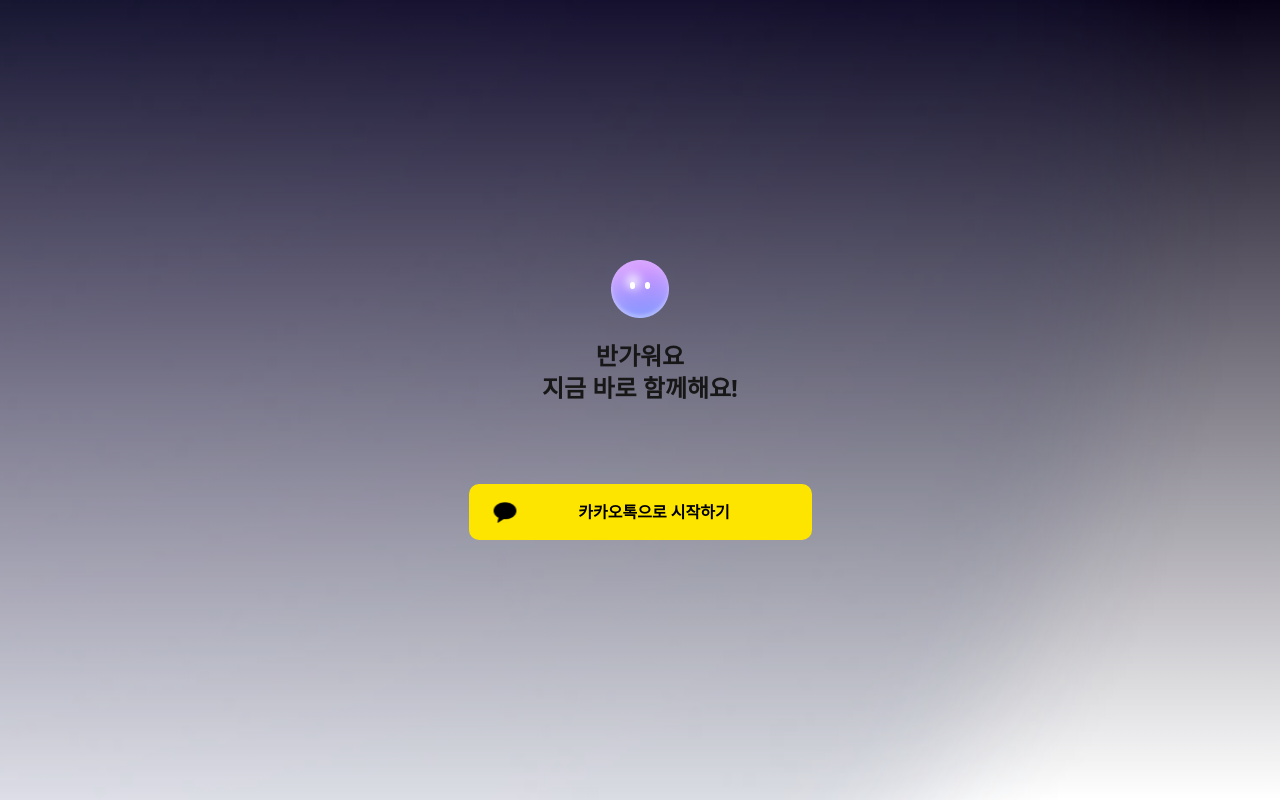
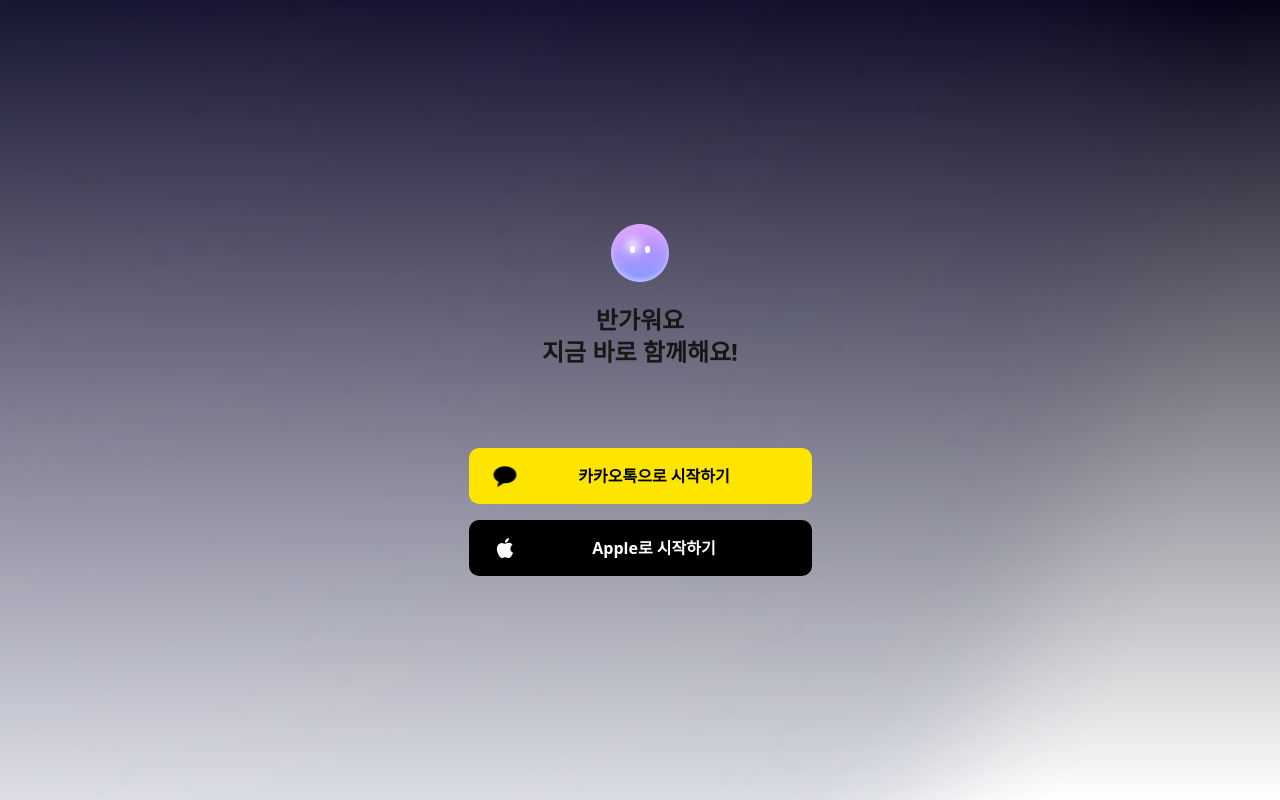
Before and after one commit to depromeet/dpm17-team4-client, a Next.js app in the folder web/: page /auth in a window 1280 px wide. Built offline with nearby package versions, Linux system fonts and the light colour scheme; no server answers.

Commit message:
feat(web): apple 로그인 ui/기능

```diff
--- a/web/src/app/(with-bottom-navigation)/home/page.tsx
+++ b/web/src/app/(with-bottom-navigation)/home/page.tsx
@@ -64,7 +64,7 @@
         }
 
         // 사용자 정보가 있으면 항상 저장하고 URL 정리
-        if (userInfo) {
+        if (userInfo && typeof window !== 'undefined') {
           setUserInfo(userInfo);
           const url = new URL(window.location.href);
           url.search = '';
--- /dev/null
+++ b/web/src/app/auth/_components/AppleLoginButton.tsx
@@ -0,0 +1,81 @@
+'use client';
+
+import { useState } from 'react';
+import { API_ENDPOINTS } from '@/constants';
+
+const AppleLoginButton = () => {
+  const [isLoading, setIsLoading] = useState(false);
+
+  const handleAppleLogin = async () => {
+    setIsLoading(true);
+    try {
+      // Apple Login API 호출하여 Apple 인증 URL 받기 (로컬 Next.js API 사용)
+      const origin = typeof window !== 'undefined' ? window.location.origin : '';
+      const response = await fetch(
+        `${origin}${API_ENDPOINTS.AUTH.APPLE_LOGIN}`,
+        {
+          method: 'POST',
+          headers: {
+            'Content-Type': 'application/json',
+          },
+          body: JSON.stringify({
+            redirectUri: `${origin}/home`,
+          }),
+        }
+      );
+
+      if (response.ok) {
+        const data = await response.json();
+        console.log('✅ Apple 인증 URL 받음:', data.authUrl);
+        // Apple 인증 페이지로 리디렉션
+        window.location.href = data.authUrl;
+      } else {
+        const errorText = await response.text();
+        console.error('❌ Apple Login API 에러:', {
+          status: response.status,
+          statusText: response.statusText,
+          errorText,
+        });
+
+        let errorMessage = 'Apple login failed';
+        try {
+          const errorData = JSON.parse(errorText);
+          errorMessage = errorData.error || errorMessage;
+        } catch (_e) {
+          errorMessage = errorText || errorMessage;
+        }
+
+        throw new Error(errorMessage);
+      }
+    } catch (error) {
+      console.error('Apple Login Error:', error);
+      alert('Apple 로그인에 실패했습니다. 다시 시도해주세요.');
+      setIsLoading(false);
+    }
+  };
+
+  return (
+    <button
+      type="button"
+      onClick={handleAppleLogin}
+      disabled={isLoading}
+      className="flex w-[21.4375rem] h-[3.5rem] px-6 items-center gap-1 flex-shrink-0 rounded-[0.625rem] bg-black text-white hover:bg-gray-800 focus:outline-none focus:ring-2 focus:ring-offset-2 focus:ring-gray-500 transition-colors disabled:opacity-50 disabled:cursor-not-allowed"
+    >
+      <svg
+        width="24"
+        height="24"
+        viewBox="0 0 24 24"
+        fill="currentColor"
+        className="flex-shrink-0"
+        aria-hidden="true"
+      >
+        <path d="M18.71 19.5c-.83 1.24-1.71 2.45-3.05 2.47-1.34.03-1.77-.79-3.29-.79-1.53 0-2 .77-3.27.82-1.31.05-2.3-1.32-3.14-2.53C4.25 17 2.94 12.45 4.7 9.39c.87-1.52 2.43-2.48 4.12-2.51 1.28-.02 2.5.87 3.29.87.78 0 2.26-1.07 3.81-.91.65.03 2.47.26 3.64 1.98-.09.06-2.17 1.28-2.15 3.81.03 3.02 2.65 4.03 2.68 4.04-.03.07-.42 1.44-1.38 2.83M13 3.5c.73-.83 1.94-1.46 2.94-1.5.13 1.17-.34 2.35-1.04 3.19-.69.85-1.83 1.51-2.95 1.42-.15-1.15.41-2.35 1.05-3.11z" />
+      </svg>
+      <span className="text-button-2 font-semibold flex-1 justify-center">
+        {isLoading ? '로그인 중...' : 'Apple로 시작하기'}
+      </span>
+    </button>
+  );
+};
+
+export default AppleLoginButton;
--- a/web/src/app/auth/page.tsx
+++ b/web/src/app/auth/page.tsx
@@ -6,6 +6,7 @@
 import EllipseBg from '@/assets/auth/Ellipse 322187.png';
 import LoginCharacter from '@/assets/auth/login-character.png';
 import { API_ENDPOINTS } from '@/constants';
+import AppleLoginButton from './_components/AppleLoginButton';
 import {
   getAccessToken,
   requestAccessToken,
@@ -117,14 +118,14 @@
           </div>
         )}
 
-        <form method="POST" action={KAKAO_LOGIN_INITIATE_URL}>
-          <input
-            type="hidden"
-            name="redirectUri"
-            value={`${window.location.origin}/home`}
-          />
-          <KakaoLoginButton />
-        </form>
+        <div className="space-y-4">
+          <form method="POST" action={KAKAO_LOGIN_INITIATE_URL}>
+            <input type="hidden" name="redirectUri" value="/home" />
+            <KakaoLoginButton />
+          </form>
+
+          <AppleLoginButton />
+        </div>
       </div>
     </div>
   );
--- a/web/src/app/layout.tsx
+++ b/web/src/app/layout.tsx
@@ -33,6 +33,7 @@
       <html lang="en">
         <body
           className={`${geistSans.variable} ${geistMono.variable} antialiased`}
+          suppressHydrationWarning={true}
         >
           {children}
         </body>
--- a/web/src/constants/api-endpoints.ts
+++ b/web/src/constants/api-endpoints.ts
@@ -3,6 +3,8 @@
   AUTH: {
     KAKAO_LOGIN: `/api/v1/auth/kakao/login`,
     KAKAO_CALLBACK: `/api/v1/auth/kakao/callback`,
+    APPLE_LOGIN: `/api/v1/auth/apple/login`,
+    APPLE_CALLBACK: `/api/v1/auth/apple/callback`,
     REFRESH: '/api/v1/auth/refresh',
   },
 
```
